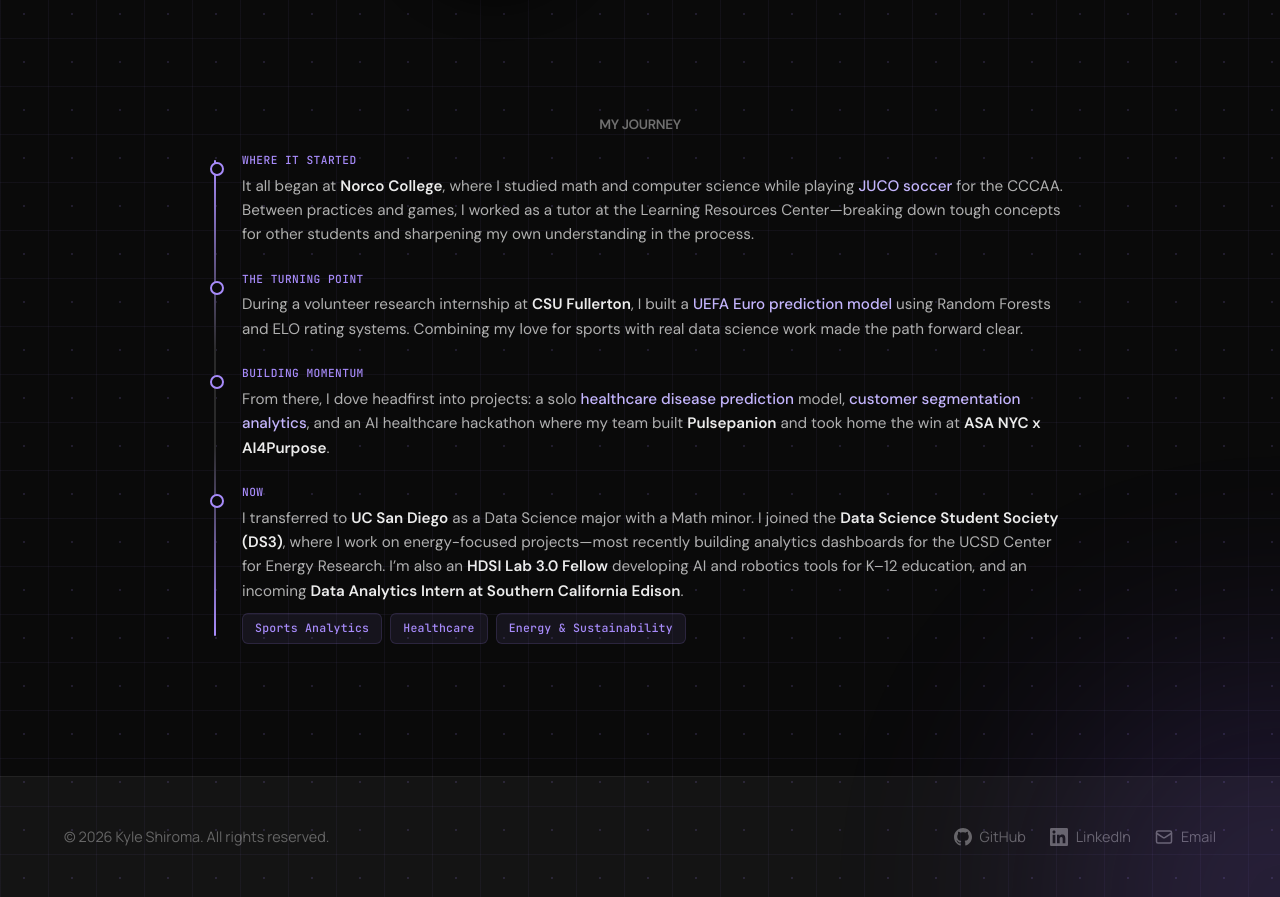
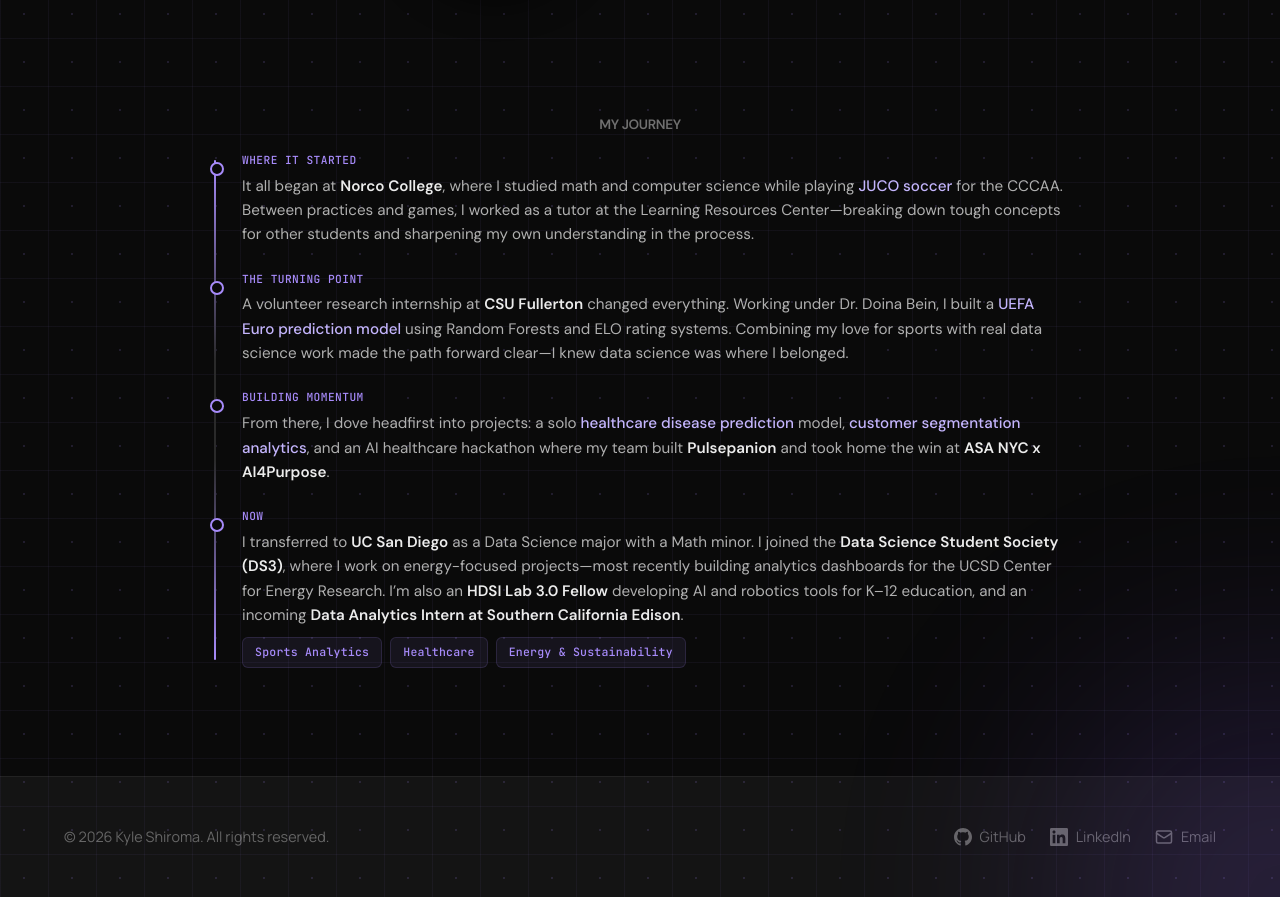
Before and after one commit to k-shiroma-code/k-shiroma-code.github.io, a Jekyll site: the page built from index.md, in a window 1280 px wide and 1339 px high, cut to the strip 442-1339 px from the top of the window. Built offline with Jekyll 4.4.1, drawn with Linux system fonts in a browser that asks for light colours; some web fonts are replaced.

Commit message:
Revise narrative about volunteer internship experience

```diff
--- a/index.md
+++ b/index.md
@@ -728,7 +728,7 @@
     <div class="narrative-block">
       <span class="narrative-tag">The turning point</span>
       <p class="narrative-text">
-        During a volunteer research internship at <strong>CSU Fullerton</strong>, I built a <span class="highlight">UEFA Euro prediction model</span> using Random Forests and ELO rating systems. Combining my love for sports with real data science work made the path forward clear.
+        A volunteer research internship at <strong>CSU Fullerton</strong> changed everything. Working under Dr. Doina Bein, I built a <span class="highlight">UEFA Euro prediction model</span> using Random Forests and ELO rating systems. Combining my love for sports with real data science work made the path forward clear&mdash;I knew data science was where I belonged.
       </p>
     </div>
 
```
